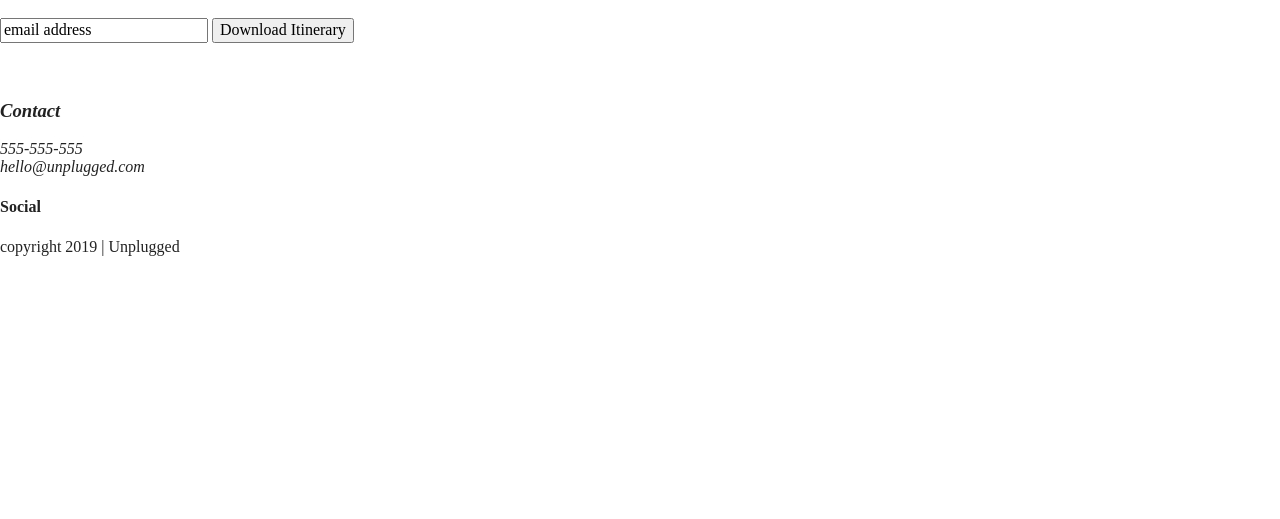
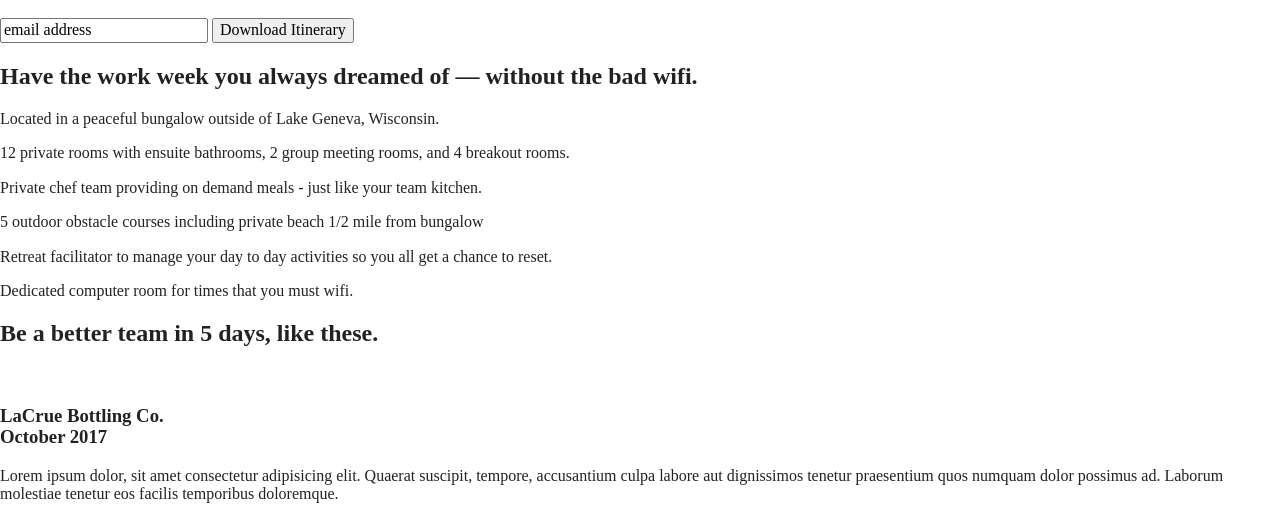
Before and after one commit to mathum49/unplugged, a website built with Parcel: page index.html in a window 1280 px wide. Shown: the part 272-791 px from the top of the page. Built offline with nearby package versions, Linux system fonts and the light colour scheme.

Commit message:
Added second part of html structure

```diff
--- a/index.html
+++ b/index.html
@@ -64,26 +64,49 @@
 
 
 
-  <section class="about">
+  <section class="features">
     <div class="content-wrapper">
-      <h2>
-      </h2>
-        <div class="box"></div>
-        <div class="box"></div>
-        <div class="box"></div>
-        <div class="box"></div>
-        <div class="box"></div>
-        <div class="box"></div>
+      <h2>Have the work week you always dreamed of — without the bad wifi.</h2>
+      <div class="features-items">
+        <article>
+          <p class="fontawesome-icon"></p>
+          <p class="features-item-description">Located in a peaceful bungalow outside of Lake Geneva, Wisconsin.</p>
+        </article>
+        <article>
+          <p class="fontawesome-icon"></p>
+          <p class="features-item-description">12 private rooms with ensuite bathrooms, 2 group meeting rooms, and 4 breakout rooms.</p>
+        </article>
+        <article>
+          <p class="fontawesome-icon"></p>
+          <p class="features-item-description">Private chef team providing on demand meals - just like your team kitchen.</p>
+        </article>
+        <article>
+          <p class="fontawesome-icon"></p>
+          <p class="features-item-description">5 outdoor obstacle courses including private beach 1/2 mile from bungalow</p>
+        </article>
+        <article>
+          <p class="fontawesome-icon"></p>
+          <p class="features-item-description">Retreat facilitator to manage your day to day activities so you all get a chance to reset.</p>
+        </article>
+        <article>
+          <p class="fontawesome-icon"></p>
+          <p class="features-item-description">Dedicated computer room for times that you must wifi.</p>
+        </article>
+      </div>
     </div>
   </section>
 
 
-  <section class="previous-retreats">
+  <section class="reviews">
    <div class="content-wrapper">
-      <h2></h2>
+    <h2>Be a better team in 5 days, like these.</h2>
+    <article>
       <img src="" alt="">
-      <h3></h3>
-      <p></p>
+      <div class="testimonial">
+        <h3>LaCrue Bottling Co. <br>October 2017</h3>
+        <p>Lorem ipsum dolor, sit amet consectetur adipisicing elit. Quaerat suscipit, tempore, accusantium culpa labore aut dignissimos tenetur praesentium quos numquam dolor possimus ad. Laborum molestiae tenetur eos facilis temporibus doloremque.</p>
+      </div>
+    </article>
    </div>
   </section>
 
```
